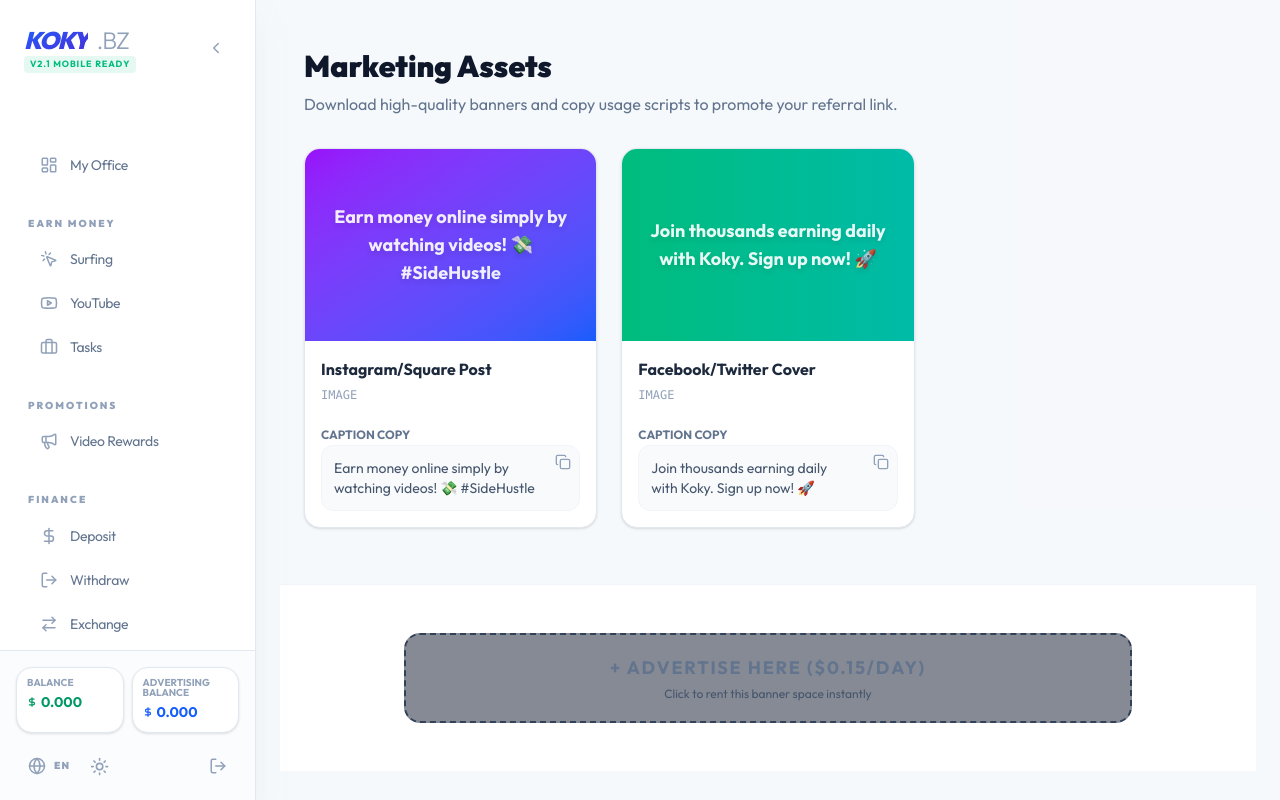
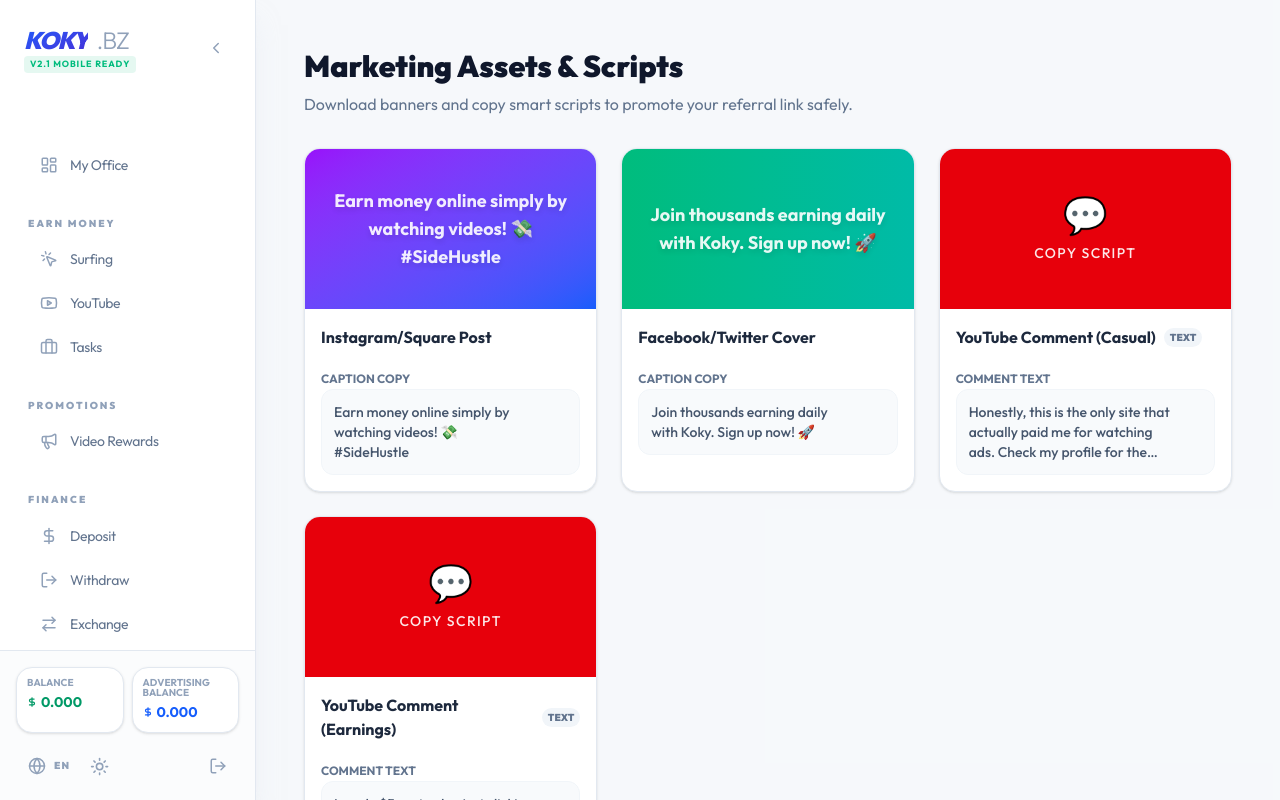
Before and after one commit to gfghhghfh118-hash/-koky-project, a Next.js app: page /dashboard/promote/assets in a window 1280 px wide. Built offline with nearby package versions, Linux system fonts and the light colour scheme; no server answers; the database is empty.

Commit message:
Feat: Add YouTube comment scripts to Promo Assets page

```diff
--- a/app/dashboard/promote/assets/page.tsx
+++ b/app/dashboard/promote/assets/page.tsx
@@ -32,43 +32,72 @@
             color: "bg-gradient-to-r from-emerald-500 to-teal-500",
             text: "Join thousands earning daily with Koky. Sign up now! 🚀",
         },
+        {
+            id: "yt-comment-1",
+            title: "YouTube Comment (Casual)",
+            type: "TEXT",
+            url: "/promo/yt-icon.png", // Visual placeholder
+            color: "bg-red-600",
+            text: "Honestly, this is the only site that actually paid me for watching ads. Check my profile for the link! 👇",
+        },
+        {
+            id: "yt-comment-2",
+            title: "YouTube Comment (Earnings)",
+            type: "TEXT",
+            url: "/promo/yt-icon.png",
+            color: "bg-red-600",
+            text: "I made $5 yesterday just clicking ads on Koky. It's legit. Link is in my bio! 💰",
+        },
     ];
 
     return (
-        <div className="p-6 max-w-6xl mx-auto space-y-8">
+        <div className="p-6 max-w-6xl mx-auto space-y-8 animate-in fade-in duration-500">
             <div className="flex flex-col gap-2">
-                <h1 className="text-3xl font-black text-slate-900 dark:text-white">Marketing Assets</h1>
-                <p className="text-slate-500">Download high-quality banners and copy usage scripts to promote your referral link.</p>
+                <h1 className="text-3xl font-black text-slate-900 dark:text-white">Marketing Assets & Scripts</h1>
+                <p className="text-slate-500">Download banners and copy smart scripts to promote your referral link safely.</p>
             </div>
 
             <div className="grid grid-cols-1 md:grid-cols-2 lg:grid-cols-3 gap-6">
                 {assets.map((asset) => (
-                    <div key={asset.id} className="bg-white dark:bg-slate-900 border border-slate-200 dark:border-slate-800 rounded-xl overflow-hidden shadow-sm hover:shadow-md transition-all">
-                        {/* Preview Area (Simulated Image) */}
-                        <div className={`h-48 w-full ${asset.color} flex items-center justify-center p-6 text-center text-white font-bold text-lg relative group`}>
-                            <span className="opacity-90 drop-shadow-md">{asset.text}</span>
-                            <div className="absolute inset-0 bg-black/20 opacity-0 group-hover:opacity-100 transition-opacity flex items-center justify-center">
-                                <Button variant="secondary" size="sm" className="gap-2">
-                                    <Download size={14} /> Download
-                                </Button>
-                            </div>
+                    <div key={asset.id} className="bg-white dark:bg-slate-900 border border-slate-200 dark:border-slate-800 rounded-xl overflow-hidden shadow-sm hover:shadow-md transition-all group/card">
+                        {/* Preview Area */}
+                        <div className={`h-40 w-full ${asset.color} flex items-center justify-center p-6 text-center text-white font-bold text-lg relative group`}>
+                            {asset.type === "IMAGE" ? (
+                                <>
+                                    <span className="opacity-90 drop-shadow-md">{asset.text}</span>
+                                    <div className="absolute inset-0 bg-black/20 opacity-0 group-hover:opacity-100 transition-opacity flex items-center justify-center">
+                                        <Button variant="secondary" size="sm" className="gap-2">
+                                            <Download size={14} /> Download Image
+                                        </Button>
+                                    </div>
+                                </>
+                            ) : (
+                                <div className="flex flex-col items-center gap-2">
+                                    <span className="text-4xl">💬</span>
+                                    <span className="text-sm font-medium opacity-90 uppercase tracking-widest">Copy Script</span>
+                                </div>
+                            )}
                         </div>
 
                         <div className="p-4 space-y-4">
                             <div>
-                                <h3 className="font-bold text-slate-800 dark:text-slate-200">{asset.title}</h3>
-                                <span className="text-xs text-slate-400 font-mono uppercase">{asset.type}</span>
+                                <h3 className="font-bold text-slate-800 dark:text-slate-200 flex items-center gap-2">
+                                    {asset.title}
+                                    {asset.type === "TEXT" && <span className="px-1.5 py-0.5 rounded-full bg-slate-100 dark:bg-slate-800 text-[10px] text-slate-500 font-black uppercase">Text</span>}
+                                </h3>
                             </div>
 
                             <div className="space-y-2">
-                                <label className="text-xs font-bold text-slate-500 uppercase">Caption Copy</label>
-                                <div className="bg-slate-50 dark:bg-slate-950 p-3 rounded-lg border border-slate-100 dark:border-slate-800 text-sm text-slate-600 dark:text-slate-400 relative">
-                                    <p className="pr-8 line-clamp-2">{asset.text}</p>
+                                <label className="text-xs font-bold text-slate-500 uppercase">
+                                    {asset.type === "IMAGE" ? "Caption Copy" : "Comment Text"}
+                                </label>
+                                <div className="bg-slate-50 dark:bg-slate-950 p-3 rounded-lg border border-slate-100 dark:border-slate-800 text-sm text-slate-600 dark:text-slate-400 relative group/copy">
+                                    <p className="pr-8 line-clamp-3 font-medium">{asset.text}</p>
                                     <button
                                         onClick={() => handleCopy(asset.text, asset.id)}
-                                        className="absolute right-2 top-2 text-slate-400 hover:text-emerald-500 transition-colors"
+                                        className="absolute right-2 top-2 text-slate-400 hover:text-emerald-500 transition-colors bg-white dark:bg-slate-900 p-1.5 rounded-full shadow-sm border border-slate-100 dark:border-slate-800 opacity-0 group-hover/copy:opacity-100"
                                     >
-                                        {copied === asset.id ? <Check size={16} /> : <Copy size={16} />}
+                                        {copied === asset.id ? <Check size={14} /> : <Copy size={14} />}
                                     </button>
                                 </div>
                             </div>
```
